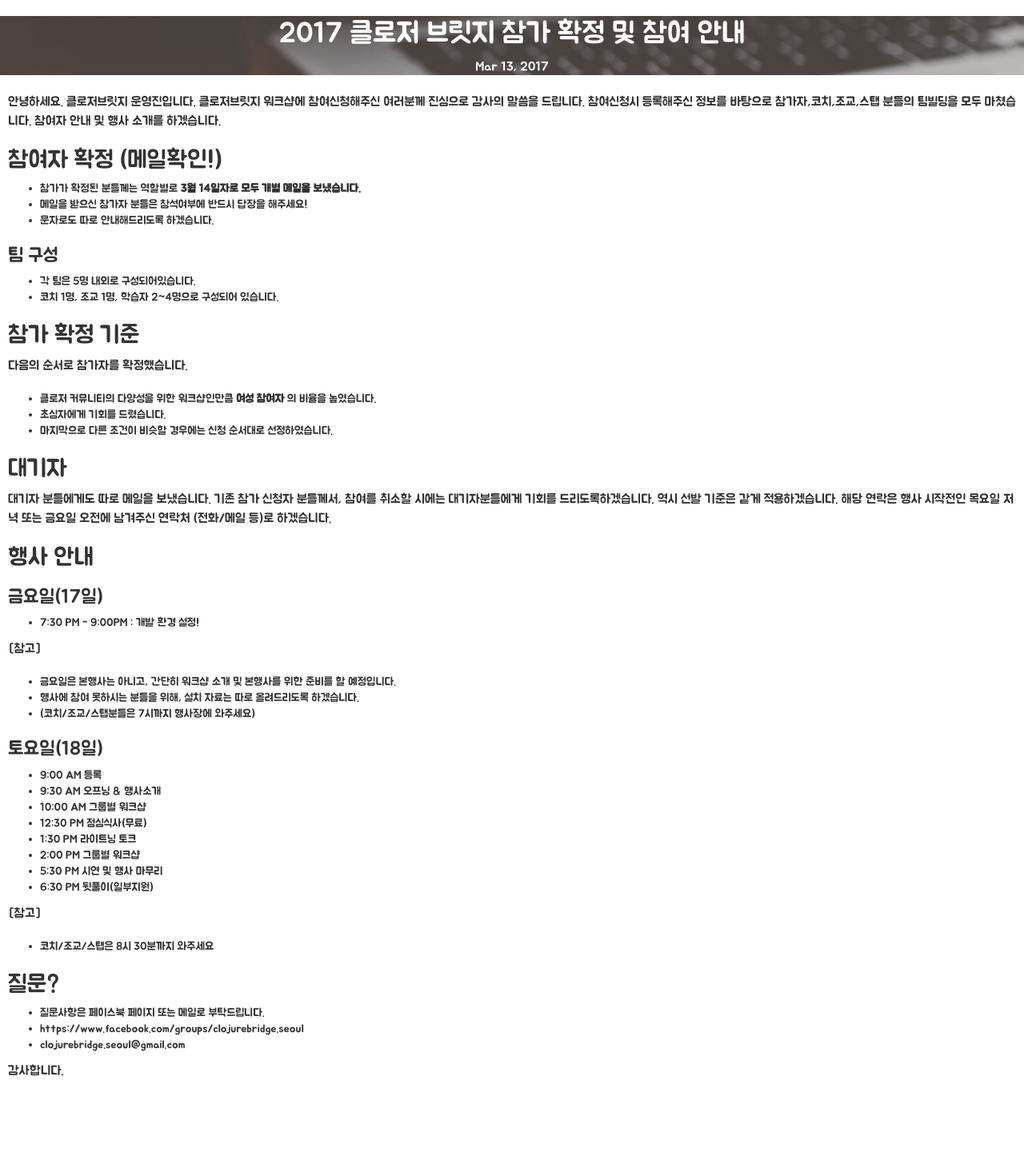
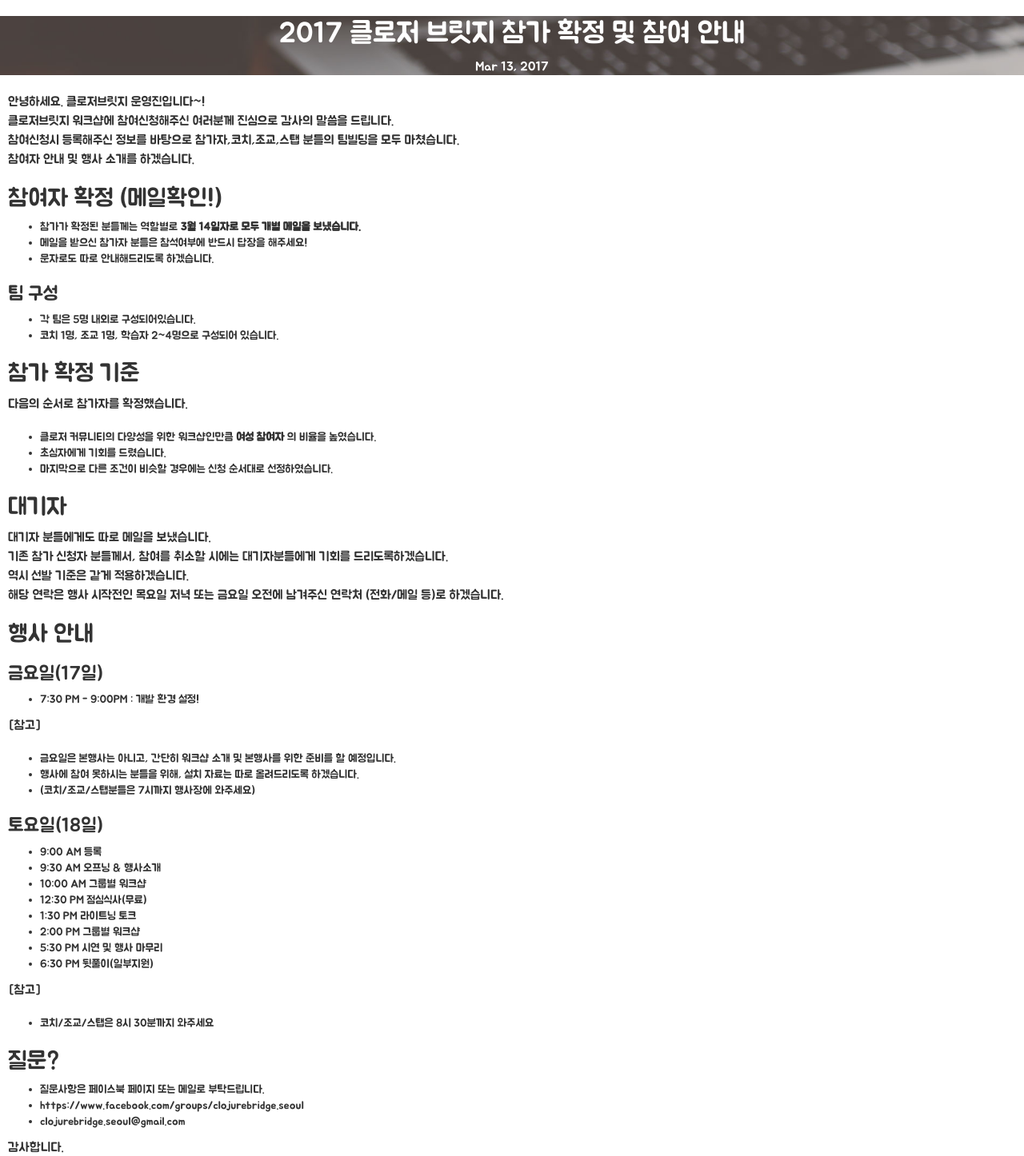
Before and after one commit to ClojureBridgeSeoul/ClojureBridgeSeoul.github.io, a Jekyll site: the page built from _posts/2017-03-14-notice.md, in a window 1280 px wide. Shown: the whole page at 80% size. Built offline with Jekyll 4.4.1, drawn with Linux system fonts in a browser that asks for light colours; before the commit the page ends 1350 px from its top, so only the background shows below that.

```diff
--- a/_posts/2017-03-14-notice.md
+++ b/_posts/2017-03-14-notice.md
@@ -4,9 +4,9 @@ title:  "2017 클로저 브릿지 참가 확정 및 참여 안내"
 date:   2017-03-13 15:08:33
 ---
 
-안녕하세요. 클로저브릿지 운영진입니다.
-클로저브릿지 워크샵에 참여신청해주신 여러분께 진심으로 감사의 말씀을 드립니다.
-참여신청시 등록해주신 정보를 바탕으로 참가자,코치,조교,스탭 분들의 팀빌딩을 모두 마쳤습니다.
+안녕하세요. 클로저브릿지 운영진입니다~! <br>
+클로저브릿지 워크샵에 참여신청해주신 여러분께 진심으로 감사의 말씀을 드립니다.<br>
+참여신청시 등록해주신 정보를 바탕으로 참가자,코치,조교,스탭 분들의 팀빌딩을 모두 마쳤습니다.<br>
 참여자 안내 및 행사 소개를 하겠습니다.
 
 ## 참여자 확정 (메일확인!)
@@ -30,9 +30,9 @@ date:   2017-03-13 15:08:33
 
 ## 대기자
 
-대기자 분들에게도 따로 메일을 보냈습니다.
-기존 참가 신청자 분들께서, 참여를 취소할 시에는 대기자분들에게 기회를 드리도록하겠습니다.
-역시 선발 기준은 같게 적용하겠습니다.
+대기자 분들에게도 따로 메일을 보냈습니다.<br>
+기존 참가 신청자 분들께서, 참여를 취소할 시에는 대기자분들에게 기회를 드리도록하겠습니다.<br>
+역시 선발 기준은 같게 적용하겠습니다.<br>
 해당 연락은 행사 시작전인 목요일 저녁 또는 금요일 오전에 남겨주신 연락처 (전화/메일 등)로
 하겠습니다.
 
```
